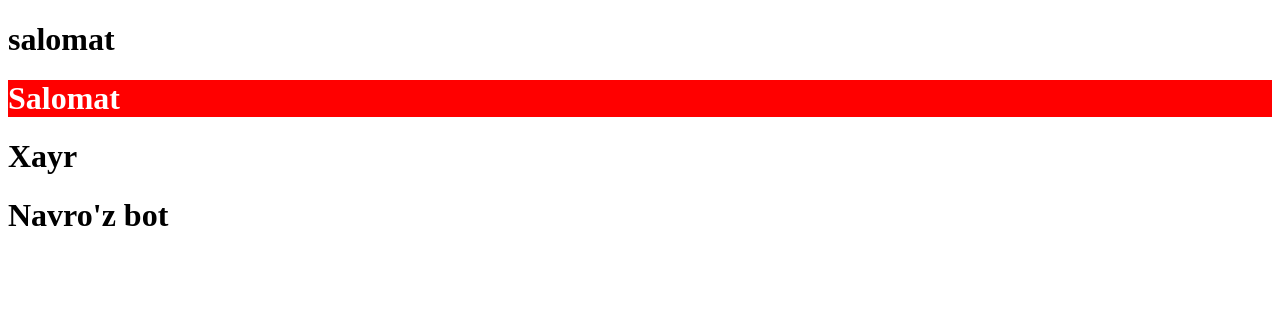
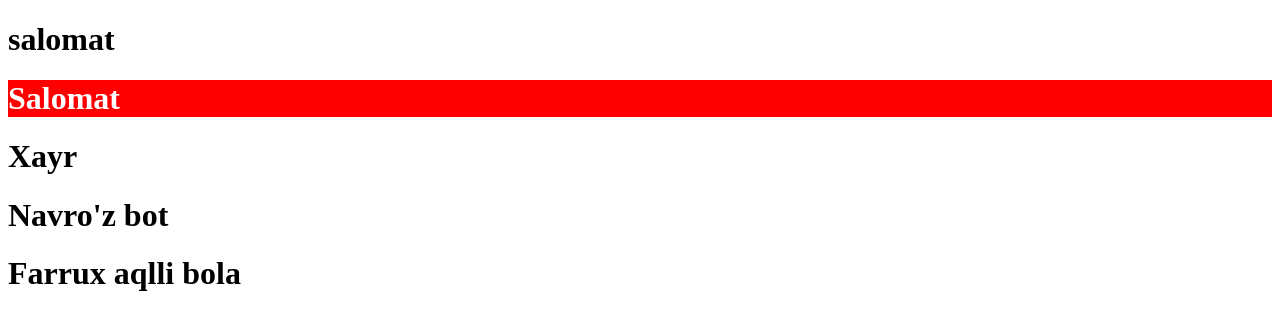
Before and after one commit to group6713/evos, a plain HTML site: page index.html in a window 1280 px wide. Drawn offline with Linux system fonts and the light colour scheme.

Commit message:
Update index.html

```diff
--- a/index.html
+++ b/index.html
@@ -17,7 +17,7 @@
 
 
 <h1>Navro'z bot</h1>
-
+<h1>Farrux aqlli bola</h1>
 
 </body>
 </html>
```
